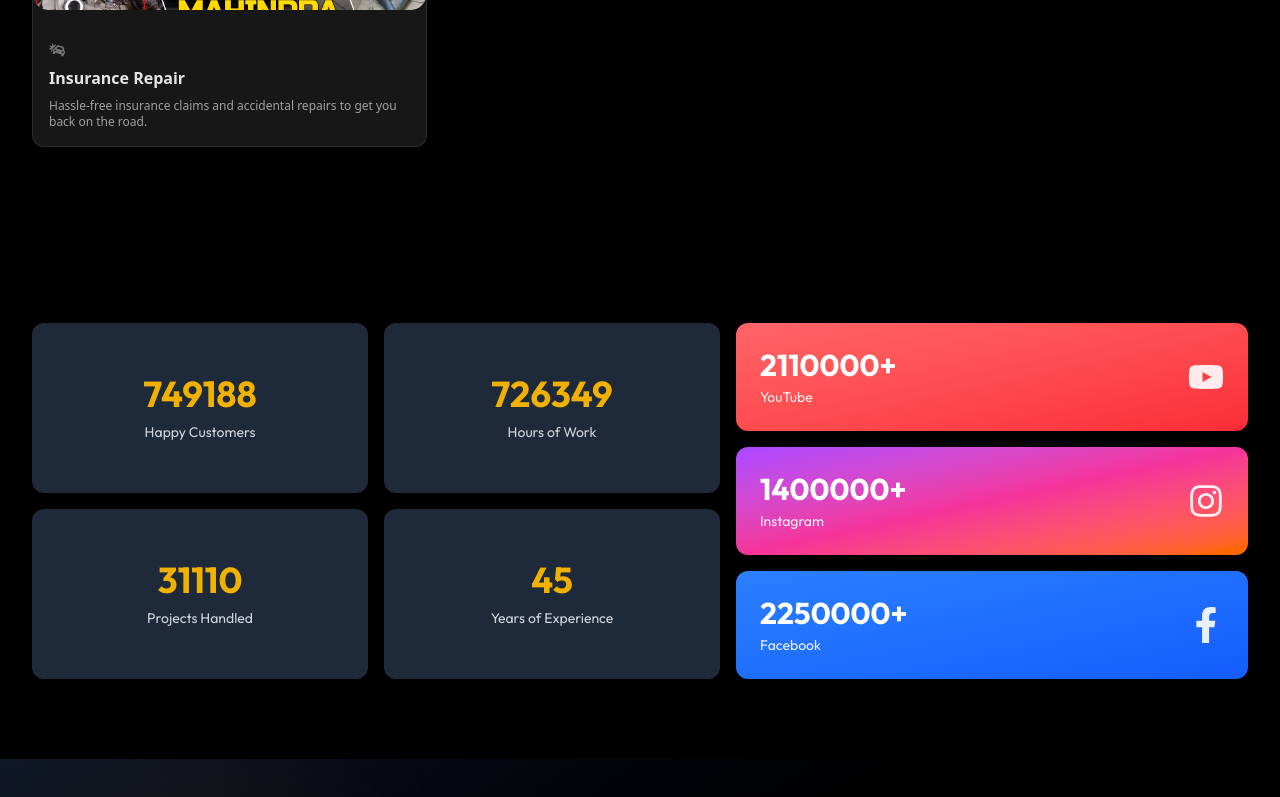
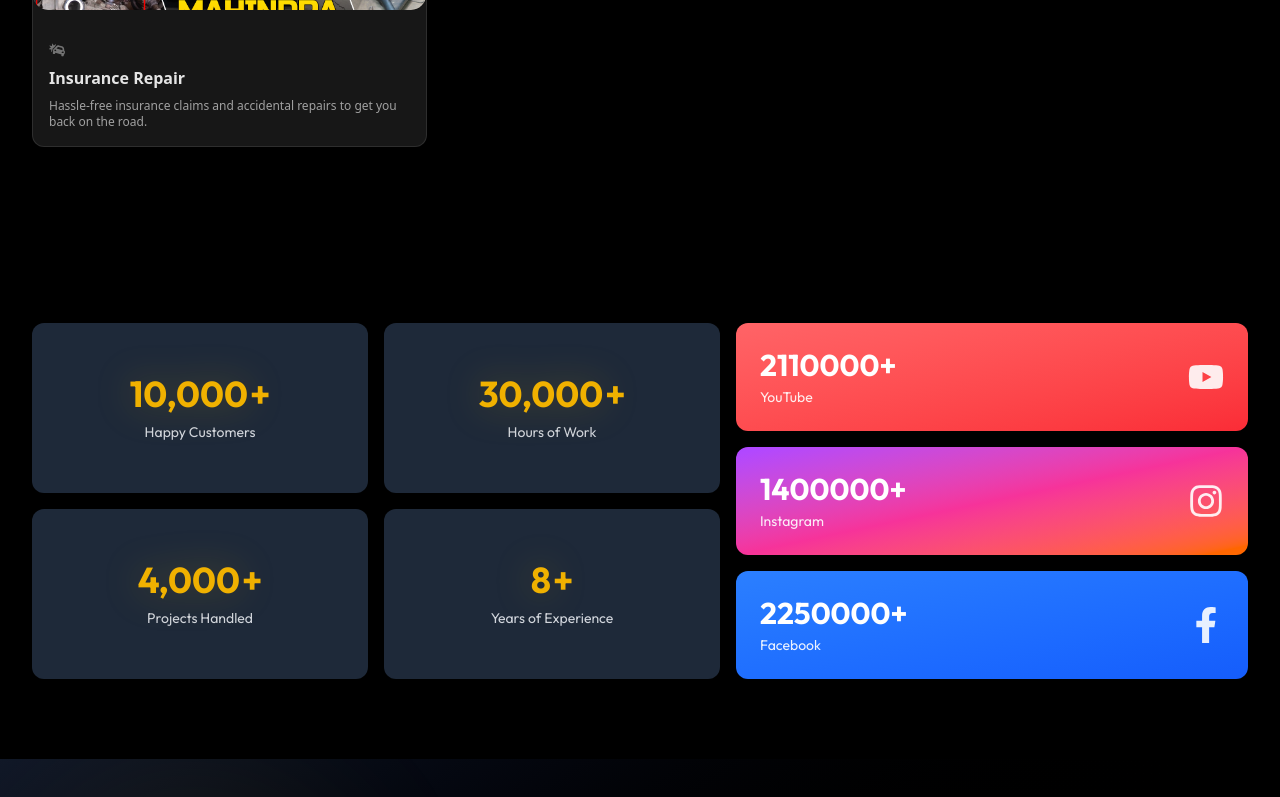
Before and after one commit to coolnoor19/vahan, a React (Vite) app: page / in a window 1280 px wide. Shown: the part 2697-3494 px from the top of the page. Built offline with nearby package versions, Linux system fonts and the light colour scheme.

Commit message:
update code

```diff
--- a/src/components/Navbar.jsx
+++ b/src/components/Navbar.jsx
@@ -9,8 +9,10 @@ const Navbar = () => {
         { name: "Ceramic & Graphene Coatings", link: "/services/coatings" },
         { name: "Detailing & Interior Cleaning", link: "/services/detailing" },
         { name: "Denting & Painting", link: "/services/denting-painting" },
-        { name: "Car Accessories", link: "/services/accessories" },
+        { name: "Vehicle Customization", link: "/services/accessories" },
+        // { name: "Vehicle Customization", link: "/services/customization" },
         { name: "Paint Protection Films", link: "/services/ppf" },
+        { name: "ECU Remap & Coding", link: "/services/ecu-remap-coding" },
         { name: "Wrap Jobs", link: "/services/wraps" },
         { name: "Insurance Claims", link: "/services/insurance" },
         { name: "Other Services", link: "/services/others" },
--- a/src/components/StatsSection.jsx
+++ b/src/components/StatsSection.jsx
@@ -1,6 +1,49 @@
-import { motion } from 'framer-motion';
+import { motion, animate, useInView } from 'framer-motion';
+import { useEffect, useMemo, useRef, useState } from 'react';
 import { FaYoutube, FaInstagram, FaFacebookF } from 'react-icons/fa';
-import { DecryptedText } from './react-bits/DecryptedText';
+
+const parseStatValue = (value) => {
+    const raw = String(value ?? "");
+    const numberPart = raw.replace(/[^\d]/g, "");
+    const suffix = raw.replace(/[\d\s,]/g, "") || "";
+    const target = Number(numberPart || 0);
+    return { target, suffix };
+};
+
+const CountUpStat = ({ value, duration = 1.4 }) => {
+    const ref = useRef(null);
+    const isInView = useInView(ref, { once: true, amount: 0.6 });
+
+    const { target, suffix } = useMemo(() => parseStatValue(value), [value]);
+    const [display, setDisplay] = useState(0);
+
+    useEffect(() => {
+        if (!isInView) return;
+
+        setDisplay(0);
+        const controls = animate(0, target, {
+            duration,
+            ease: [0.16, 1, 0.3, 1], // smooth ease-out
+            onUpdate: (latest) => setDisplay(Math.round(latest)),
+        });
+
+        return () => controls.stop();
+    }, [duration, isInView, target]);
+
+    const formatted = useMemo(() => {
+        // Indian grouping for large numbers (e.g., 21,10,000)
+        return new Intl.NumberFormat("en-IN").format(display);
+    }, [display]);
+
+    return (
+        <span ref={ref} className="inline-flex items-baseline">
+            <span className="inline-block drop-shadow-[0_0_18px_rgba(234,179,8,0.25)]">
+                {formatted}
+            </span>
+            {suffix && <span className="ml-0.5">{suffix}</span>}
+        </span>
+    );
+};
 
 const StatsSection = () => {
     const stats = [
@@ -34,7 +77,7 @@ const StatsSection = () => {
             type: "social",
             icon: FaYoutube,
             bgClass: "bg-gradient-to-br from-red-400 to-red-500",
-            link: "https://youtube.com"
+            link: "https://www.youtube.com/channel/UC8_NgeWugVeVH6PMVUKo-5g"
         },
         {
             value: "1400000+",
@@ -42,7 +85,7 @@ const StatsSection = () => {
             type: "social",
             icon: FaInstagram,
             bgClass: "bg-gradient-to-br from-purple-500 via-pink-500 to-orange-500",
-            link: "https://instagram.com"
+            link: "https://www.instagram.com/vahandetailing/"
         },
         {
             value: "2250000+",
@@ -50,7 +93,7 @@ const StatsSection = () => {
             type: "social",
             icon: FaFacebookF,
             bgClass: "bg-gradient-to-br from-blue-500 to-blue-600",
-            link: "https://facebook.com"
+            link: "https://www.facebook.com/profile.php?id=100088953143492"
         }
     ];
 
@@ -73,16 +116,7 @@ const StatsSection = () => {
                                 className={`${stat.bgClass} rounded-xl p-6 flex flex-col justify-center items-center text-center`}
                             >
                                 <div className="text-3xl md:text-4xl font-bold text-yellow-500 mb-2">
-                                    <DecryptedText
-                                        text={stat.value}
-                                        speed={50}
-                                        maxIterations={20}
-                                        characters="1234567890"
-                                        animateOn="view"
-                                        revealDirection="end"
-                                        parentClassName="inline-block"
-                                        className="inline-block"
-                                    />
+                                    <CountUpStat value={stat.value} />
                                 </div>
                                 <p className="text-sm text-gray-300">
                                     {stat.label}
--- a/src/components/react-bits/DecryptedText.jsx
+++ b/src/components/react-bits/DecryptedText.jsx
@@ -21,6 +21,7 @@ export const DecryptedText = ({
     const [isScrambling, setIsScrambling] = useState(false);
     const [revealedIndices, setRevealedIndices] = useState(new Set());
     const intervalRef = useRef(null);
+    const stopTimeoutRef = useRef(null);
 
     useEffect(() => {
         let interval;
@@ -72,7 +73,18 @@ export const DecryptedText = ({
                 (entries) => {
                     entries.forEach((entry) => {
                         if (entry.isIntersecting && !isScrambling) {
+                            // Start a new cycle when it first comes into view.
+                            setRevealedIndices(new Set());
                             setIsScrambling(true);
+
+                            // In non-sequential mode, scrambling would run forever unless we stop it.
+                            if (!sequential) {
+                                if (stopTimeoutRef.current) clearTimeout(stopTimeoutRef.current);
+                                stopTimeoutRef.current = setTimeout(() => {
+                                    setIsScrambling(false);
+                                    setDisplayText(text);
+                                }, maxIterations * speed);
+                            }
                         }
                     });
                 },
@@ -83,9 +95,10 @@ export const DecryptedText = ({
 
             return () => {
                 if (intervalRef.current) observer.unobserve(intervalRef.current);
+                if (stopTimeoutRef.current) clearTimeout(stopTimeoutRef.current);
             };
         }
-    }, [animateOn]);
+    }, [animateOn, isScrambling, maxIterations, sequential, speed, text]);
 
     const getNextIndex = (revealedSet) => {
         const textLength = text.length;
--- a/src/data/servicesData.jsx
+++ b/src/data/servicesData.jsx
@@ -58,6 +58,10 @@ export const servicesData = {
         subtitle: "Factory-Finish Restoration",
         icon: <FaSprayCan />,
         description: "Accidents happen, but they don't have to leave a permanent mark. Our state-of-the-art paint booth and expert technicians ensure color matching perfection and seamless blending. From minor dings to major restorations, we bring your car back to life.",
+        showcaseImages: [
+            { src: "/logo/galsort.webp", alt: "XPEL PPF" },
+            { src: "/logo/kapci.png", alt: "SUNTEK PPF" },
+        ],
         heroImage: ceramicImg, // Placeholder, reusing existing usually fine or generic
         benefits: [
             { title: "Color Match", desc: "Computerized color matching for invisible repairs." },
@@ -102,6 +106,26 @@ export const servicesData = {
             "Warranty Registration"
         ]
     },
+    'customization': {
+        title: "Vehicle Customization",
+        subtitle: "Make It Yours",
+        icon: <FaTools />,
+        description: "Transform your car with tasteful, functional upgrades. From lighting, interior enhancements, and styling add-ons to off-road accessories and convenience features, our customization work focuses on clean installation, factory-like finish, and long-term reliability.",
+        heroImage: interiorImg,
+        benefits: [
+            { title: "Clean Fit & Finish", desc: "OEM-style installation with proper routing and mounting." },
+            { title: "Premium Components", desc: "Trusted brands and durable materials." },
+            { title: "Functional Upgrades", desc: "Improve comfort, visibility, and usability." },
+            { title: "Personal Style", desc: "A unique look that matches your taste." }
+        ],
+        process: [
+            "Requirement Discussion & Recommendations",
+            "Parts Selection & Quote",
+            "Professional Installation & Wiring (if applicable)",
+            "Testing & Final Quality Check",
+            "Delivery Walkthrough"
+        ]
+    },
     'ppf': {
         title: "Paint Protection Films (PPF)",
         subtitle: "Invisible Armor",
@@ -126,6 +150,26 @@ export const servicesData = {
             "Pattern Plotting or Custom Cutting",
             "Wet Installation with Slip Solution",
             "Squeegee & Edge Wrapping"
+        ]
+    },
+    'ecu-remap-coding': {
+        title: "ECU Remap & Coding",
+        subtitle: "Smarter Performance",
+        icon: <FaCogs />,
+        description: "Unlock smoother drivability and optimized performance with safe ECU remaps and professional coding. We focus on reliability-first tuning, clean diagnostics, and feature activation/custom coding where supported for your vehicle.",
+        heroImage: ceramicImg,
+        benefits: [
+            { title: "Optimized Driveability", desc: "Smoother throttle response and refined power delivery." },
+            { title: "Reliability First", desc: "Safe approach with proper checks and validation." },
+            { title: "Feature Coding", desc: "Activate supported comfort and convenience features." },
+            { title: "Diagnostics Support", desc: "Pre/post health checks and guidance." }
+        ],
+        process: [
+            "Vehicle Scan & Health Check",
+            "Backup / Read Stock File (where applicable)",
+            "Remap / Coding Changes",
+            "Testing & Validation Drive",
+            "Handover + After-Support"
         ]
     },
     'wraps': {
--- a/src/pages/ServiceDetail.jsx
+++ b/src/pages/ServiceDetail.jsx
@@ -70,8 +70,7 @@ const ServiceDetail = () => {
                                     className="mb-10"
                                 >
                                     <div className="flex items-end justify-between gap-4 mb-4">
-                                        <h2 className="text-xl font-bold text-white">PPF Film Brands</h2>
-                                        <span className="text-xs text-gray-500">Trusted partners</span>
+                                        <h2 className="text-xl font-bold text-white">Trusted partners</h2>
                                     </div>
 
                                     <div className="grid grid-cols-2 sm:grid-cols-2 lg:grid-cols-4 gap-4 sm:gap-6">
```
Also changed, not shown: public/logo/galsort.webp (renamed from public/logo/glasurit logo.webp), public/logo/kapci.png (renamed from public/logo/kapci-coatings-paints-uganda-logo-png_seeklogo-571237.png).
